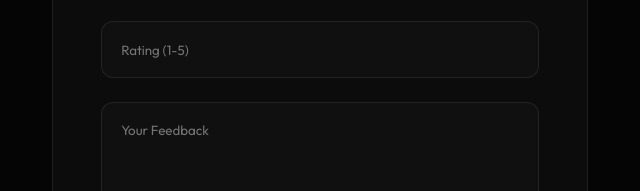
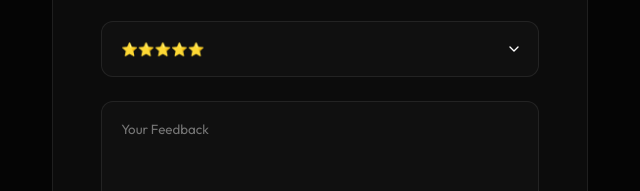
Before and after one commit to gopiprakan/zaro, a plain HTML site: page index.html in a window 1280 px wide. Shown: the part 4017-4208 px from the top of the page, 20-660 px from the left. Drawn offline with nearby package versions, Linux system fonts and the light colour scheme; a web font is replaced by a local one.

Commit message:
feat: replace rating number input with star rating dropdown in review form

```diff
--- a/index.html
+++ b/index.html
@@ -176,7 +176,13 @@
                         <form id="reviewForm" class="review-form">
                             <h2>Leave a Review</h2>
                             <input type="text" id="name" placeholder="Your Name" required>
-                            <input type="number" id="rating" placeholder="Rating (1-5)" min="1" max="5" required>
+                            <select id="rating" class="form-select" required>
+                                <option value="5">⭐⭐⭐⭐⭐</option>
+                                <option value="4">⭐⭐⭐⭐</option>
+                                <option value="3">⭐⭐⭐</option>
+                                <option value="2">⭐⭐</option>
+                                <option value="1">⭐</option>
+                            </select>
                             <textarea id="feedback" placeholder="Your Feedback" required></textarea>
                             <button type="submit" class="btn btn-primary">Submit Review</button>
                         </form>
```
